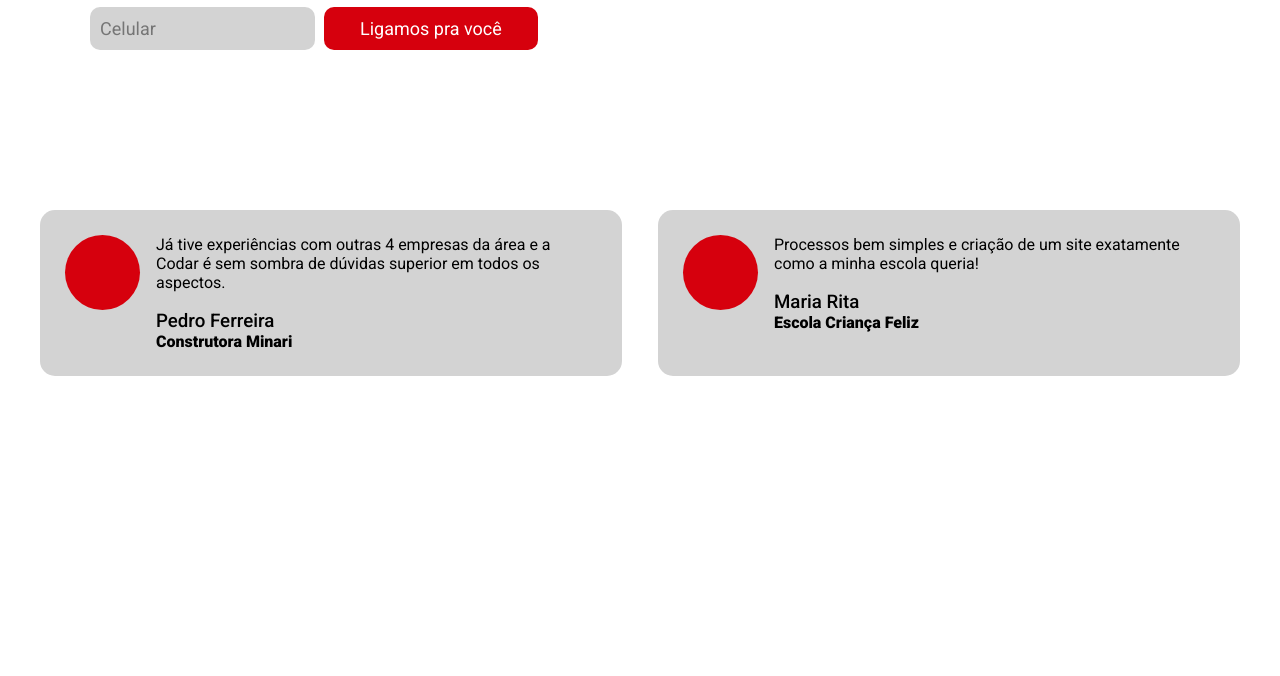
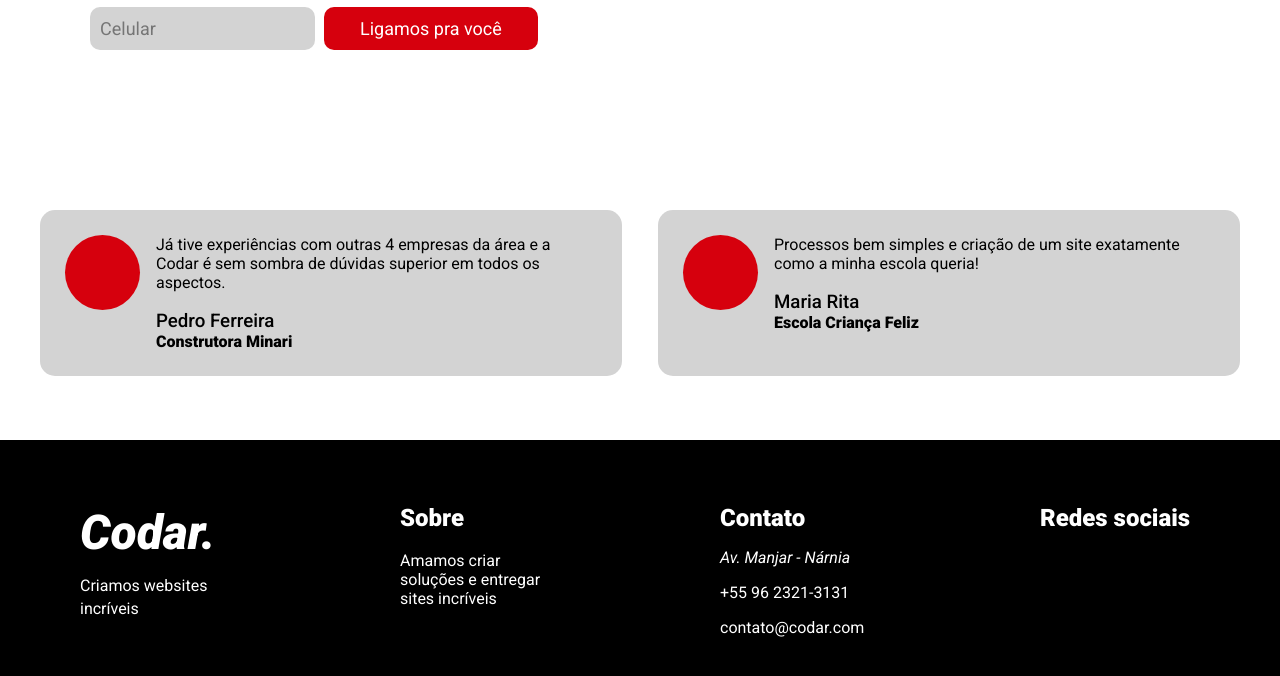
Before and after one commit to henriqueyun/codar, a plain HTML site: page index.html in a window 1280 px wide. Shown: the part 1370-2046 px from the top of the page. Before the commit the page ends 1846 px from the top, so only its background shows below. Drawn offline with Linux system fonts and the light colour scheme.

Commit message:
footer added, project done.

```diff
--- /dev/null
+++ b/css/footer.css
@@ -0,0 +1,34 @@
+.footer-bar {
+    display: flex;
+    justify-content: center;
+    background-color: black;
+    margin-top: 4em;
+    padding-bottom: 100%;
+}
+
+.footer-menu {
+    display: flex;
+    justify-content: center;
+    margin-top: 4em;
+}
+
+.footer-menu-item {
+    width: 25%;
+    color: white;
+    margin: 0 5em;
+}
+
+.footer-menu-item p {
+    margin-bottom: 1em;
+}
+
+.footer-logotype {
+    text-decoration: none;
+    font-size: xx-large;
+    color: white;
+}
+
+.footer-contact-info-link {
+    text-decoration: none;
+    color: white;
+}
--- a/css/global.css
+++ b/css/global.css
@@ -2,10 +2,6 @@
   margin: 0;
   font-family: 'Roboto', sans-serif;
   --codar-red: #D6000D
-}
-
-body {
-  padding-bottom: 100px;
 }
 
 .container {
--- a/css/nav.css
+++ b/css/nav.css
@@ -32,7 +32,7 @@
 }
 
 .nav-logotype i {
-  color: #D6000D;
+  color: var(--codar-red);
 }
 
 .nav-button {
--- a/index.html
+++ b/index.html
@@ -14,6 +14,7 @@
   <link rel="stylesheet" lang="text/css" href="css/know-us.css">
   <link rel="stylesheet" lang="text/css" href="css/contact.css">
   <link rel="stylesheet" lang="text/css" href="css/feedback.css">
+  <link rel="stylesheet" lang="text/css" href="css/footer.css">
   <title>Codar.</title>
 </head>
 <body>
@@ -106,19 +107,31 @@
       </div>
     </section>
   </section>
+
+  <footer class="footer-bar">
+    <section class="footer-menu">
+        <div class="footer-menu-item">
+            <span><a href="/#" class="footer-logotype"><h1><i>Codar.</i></h1></a></span>
+            Criamos websites incríveis
+        </div>
+        <div class="footer-menu-item">
+            <h2>Sobre</h2><br/>
+            <p>Amamos criar soluções e entregar sites incríveis</p>
+        </div>
+        <div class="footer-menu-item">
+            <h2>Contato</h2>
+            <p>
+                <address>
+                    Av. Manjar - Nárnia<br/>
+                </address>
+            </p>
+            <p><a href="tel:+55 96 2321-3131" class="footer-contact-info-link">+55 96 2321-3131</a></p>
+            <p><a href="mailto: contato@codar.com" class="footer-contact-info-link">contato@codar.com</a></p>
+        </div>
+        <div class="footer-menu-item">
+            <h2>Redes sociais</h2><br/>
+        </div>
+    </section>
+  </footer>
 </body>
 </html>
-
-<!--
-
-Codar.
-Criamos websites incríveis
-Sobre
-Amamos criar soluções
-e entregar sites incríveis
-Contato
-123 Av. Manjar - Nárnia
-+55 96 2321-3131
-contato@codar.com
-Redes sociais
--->
```
Also changed, not shown: package-lock.json (added).
